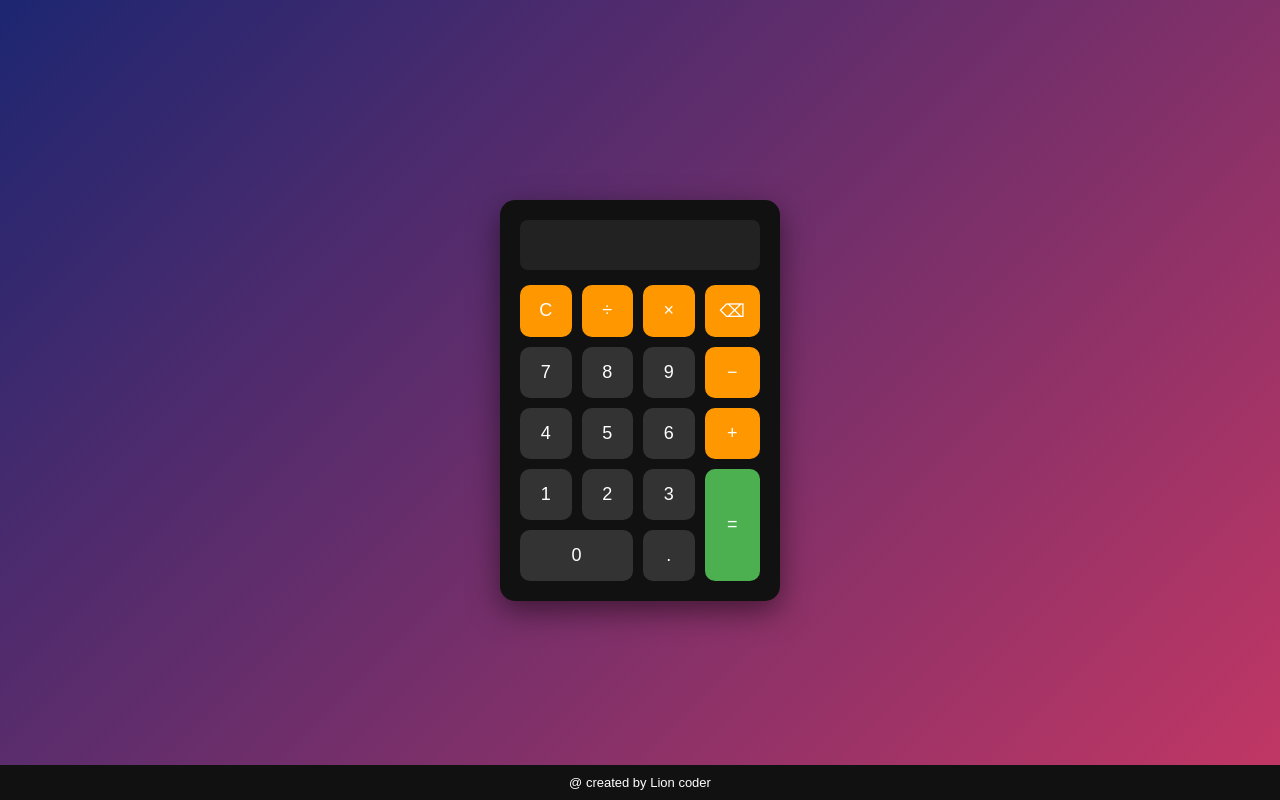
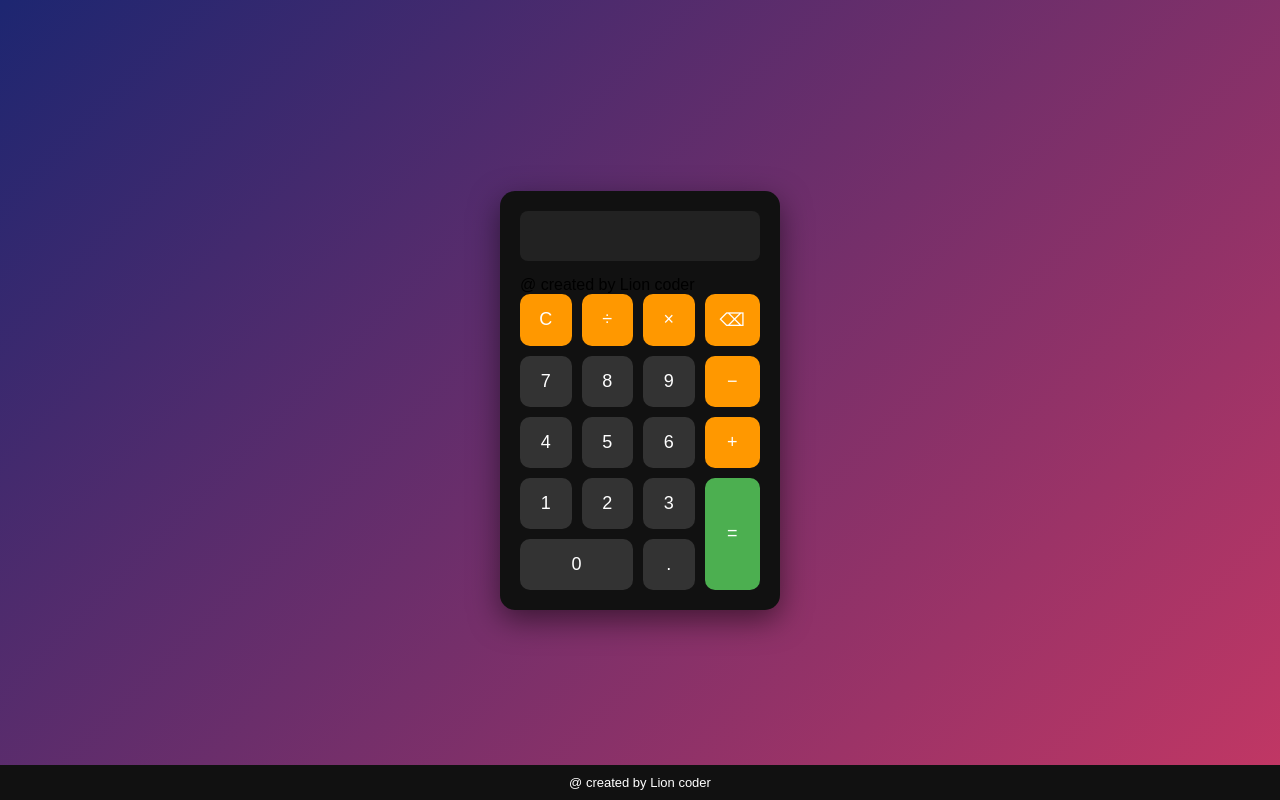
Before and after one commit to divesh012/calculator, a plain HTML site: page index.html in a window 1280 px wide. Drawn offline with Linux system fonts and the light colour scheme.

Commit message:
Update index.html

```diff
--- a/index.html
+++ b/index.html
@@ -10,7 +10,7 @@
 
 <div class="calculator">
     <input type="text" id="display" disabled>
-
+    <p class="tag">@ created by Lion coder</p>
     <div class="buttons">
         <button onclick="clearDisplay()" class="op">C</button>
         <button onclick="appendValue('/')" class="op">÷</button>
```
